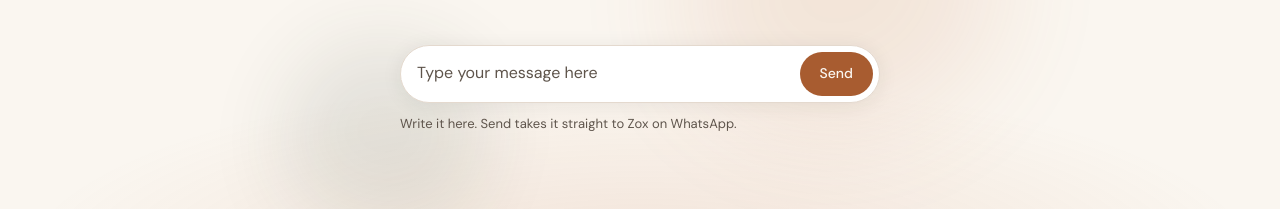
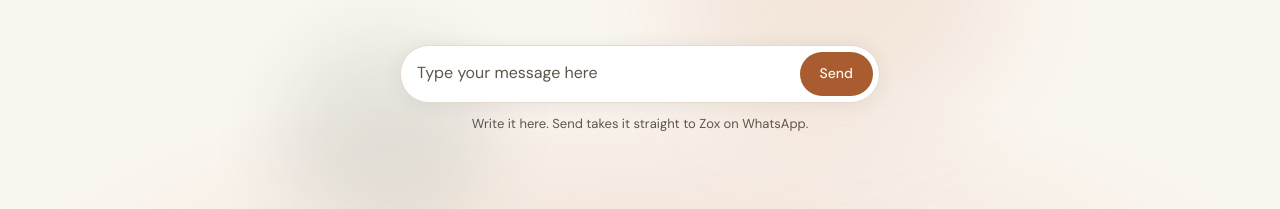
Before and after one commit to SAMKIELDEV/zoxweb, a Next.js app: page / in a window 1280 px wide. Shown: the part 6170-6379 px from the top of the page. Built offline with nearby package versions, Linux system fonts and the light colour scheme; no server answers.

Commit message:
fix(cta): centre the line under the composer

```diff
--- a/components/marketing/Composer.tsx
+++ b/components/marketing/Composer.tsx
@@ -170,7 +170,7 @@ export function Composer({ className }: { className?: string }) {
           {COMPOSER.send}
         </button>
       </form>
-      <HandoffNote id={noteId} status={status} href={href} hint={COMPOSER.hint.cta} className="mt-3" />
+      <HandoffNote id={noteId} status={status} href={href} hint={COMPOSER.hint.cta} centered className="mt-3" />
     </div>
   );
 }
```
